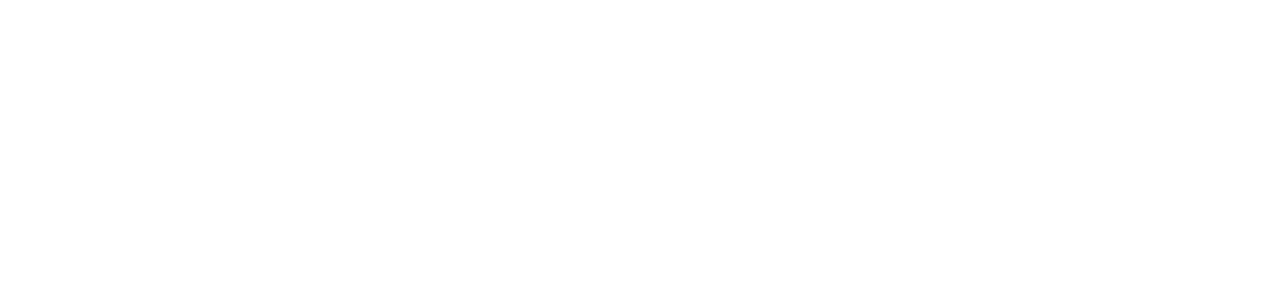
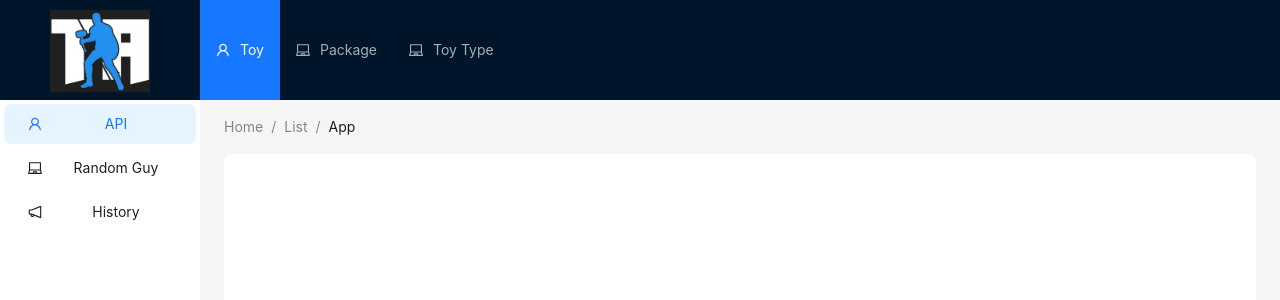
Before and after one commit to Lightarasohn/ToyzAssemble-Admin, a React (Vite) app in the folder UI/: page / in a window 1280 px wide. Shown: the top 300 px of the page. Built offline with nearby package versions, Linux system fonts and the light colour scheme.

Commit message:
Layout Example

```diff
--- a/UI/src/App.css
+++ b/UI/src/App.css
@@ -1,6 +1,5 @@
 #root {
-  max-width: 1280px;
+  max-width: 9999999px;
   margin: 0 auto;
-  padding: 2rem;
   text-align: center;
 }
--- a/UI/src/App.jsx
+++ b/UI/src/App.jsx
@@ -1,11 +1,108 @@
-import './App.css'
+import './App.css';
+import { LaptopOutlined, NotificationOutlined, UserOutlined } from '@ant-design/icons';
+import { Layout, theme } from 'antd';
+import LayoutContent from './components/Layout/LayoutContent';
+import toyzAssembleLogo from './assets/ToyzAssembleLogo.png';
+import LayoutHeader from './components/Layout/LayoutHeader';
+import LayoutSider from './components/Layout/LayoutSider';
+import LayoutBreadcrumb from './components/Layout/LayoutBreadcrumb';
+import { useEffect, useState, useCallback } from 'react';
 
 function App() {
+  const [selectedHeader, setSelectedHeader] = useState("Toy");
+  const [selectedSider, setSelectedSider] = useState("API");
+  const [itemsHeader, setItemsHeader] = useState([]);
+  const [content, setContent] = useState("welcome");
+
+  const itemsSider = [
+    { key: 'API', label: 'API', icon: <UserOutlined /> },
+    { key: 'RandomGuy', label: 'Random Guy', icon: <LaptopOutlined /> },
+    { key: 'History', label: 'History', icon: <NotificationOutlined /> },
+  ];
+
+  const SetHeaderItems = useCallback(() => {
+    switch (selectedSider) {
+      case "API":
+        setItemsHeader([
+          { label: 'Toy', key: 'Toy', icon: <UserOutlined /> },
+          { label: 'Package', key: 'Package', icon: <LaptopOutlined /> },
+          { label: 'Toy Type', key: 'Toy Type', icon: <LaptopOutlined /> }
+        ]);
+        break;
+      default:
+        setItemsHeader([]);
+        break;
+    }
+  }, [selectedSider]);
+
+  const SetMainContent = () => {
+    if(selectedSider == "API"){
+      switch(selectedHeader){
+        case "Toy":
+
+          break;
+        case "Package":
+          break;
+        case "Toy Type":
+          break;
+        default:
+          break;
+      }
+    }
+    /*else if(selectedSider == "RandomGuy"){
+
+    }
+    else{
+
+    }*/
+  }
+
+  useEffect(() => {
+    console.log(selectedHeader);
+  }, [selectedHeader]);
+
+  useEffect(() => {
+    console.log(selectedSider);
+  }, [selectedSider]);
+
+  useEffect(() => {
+    SetHeaderItems();
+  }, [SetHeaderItems]);
+
+  const colorBgContainer = theme.useToken().token.colorBgContainer;
+  const borderRadiusLG = theme.useToken().token.borderRadiusLG;
+
   return (
-    <>
-
-    </>
-  )
+    <Layout style={{
+      minHeight: '100vh',
+      minWidth: '100vw',
+      width: '100%',
+      height: '100%',
+      display: 'flex',
+      flexDirection: 'column',
+      justifyContent: 'space-between'
+    }}>
+      <LayoutHeader
+      itemsHeader={itemsHeader}
+      toyzAssembleLogo={toyzAssembleLogo}
+      setselectedHeader={setSelectedHeader}
+      setContent={setContent} />
+      <Layout style={{ flex: 1, display: 'flex', flexDirection: 'row' }}>
+        <LayoutSider
+          itemsSider={itemsSider}
+          colorBgContainer={colorBgContainer}
+          setSelectedSider={setSelectedSider}
+        />
+        <Layout style={{ padding: '0 24px 24px' }}>
+          <LayoutBreadcrumb />
+          <LayoutContent
+            colorBgContainer={colorBgContainer}
+            borderRadiusLG={borderRadiusLG}
+          />
+        </Layout>
+      </Layout>
+    </Layout>
+  );
 }
 
-export default App
+export default App;
--- /dev/null
+++ b/UI/src/components/Layout/LayoutBreadcrumb.jsx
@@ -0,0 +1,13 @@
+import { Breadcrumb } from "antd";
+import "./LayoutBreadcrumb.css";
+
+const LayoutBreadcrumb = () => {
+    return (
+        <Breadcrumb
+            items={[{ title: 'Home' }, { title: 'List' }, { title: 'App' }]}
+            style={{ margin: '16px 0' }}
+          />
+    )
+}
+
+export default LayoutBreadcrumb;
--- /dev/null
+++ b/UI/src/components/Layout/LayoutContent.jsx
@@ -0,0 +1,46 @@
+import { Content } from "antd/es/layout/layout";
+import "./LayoutContent.css";
+import { List } from "antd";
+
+const LayoutContent = ({colorBgContainer, borderRadiusLG, content}) => {
+
+
+  const toys = [
+    {
+      id: 12,
+      name: "Classic Guy",
+      price: 23.12
+    },
+    {
+      id: 11,
+      name: "Spider Guy",
+      price: 40.54
+    }
+  ]
+
+  const setMainContent = () => {
+    switch(content){
+      case "API/Toy":
+        return(
+          <List
+          dataSource={toys}></List>
+        )
+    }
+  }
+
+    return (
+        <Content
+            style={{
+              padding: 24,
+              margin: 0,
+              minHeight: 280,
+              background: colorBgContainer,
+              borderRadius: borderRadiusLG,
+            }}
+          >
+            {() => (setMainContent())}
+          </Content>
+    );
+}
+
+export default LayoutContent;
--- /dev/null
+++ b/UI/src/components/Layout/LayoutHeader.css
@@ -0,0 +1,11 @@
+.demo-logo {
+    width: 80px;
+    height: 100px;
+    display: flex;
+    align-items: center;
+}
+.demo-logo img {
+    height: 100px;
+    width: auto;
+    display: block;
+}
--- /dev/null
+++ b/UI/src/components/Layout/LayoutHeader.jsx
@@ -0,0 +1,34 @@
+import { Header } from "antd/es/layout/layout";
+import "./LayoutHeader.css";
+import { Menu } from "antd";
+
+const LayoutHeader = ({ itemsHeader, toyzAssembleLogo, setselectedHeader, setContent }) => {
+   return (
+        <Header
+            style={{
+                display: 'flex',
+                justifyContent: "space-between",
+                alignItems: 'center',
+                height: 100, // Header yüksekliğini resme göre ayarlayın
+                lineHeight: '100px', // Menü dikey ortalama için
+            }}
+        >
+            <div className="demo-logo" >
+                <img
+                src={toyzAssembleLogo}
+                alt="Toyz Assemble Logo"
+                onClick={() => setContent("welcome")} />
+            </div>
+            <Menu
+                theme="dark"
+                mode="horizontal"
+                defaultSelectedKeys={['Toy']}
+                items={itemsHeader}
+                style={{flex: 1, marginLeft: "70px"}}
+                onSelect={(selected) => setselectedHeader(selected.key)}
+            />
+        </Header>
+    );
+}
+
+export default LayoutHeader;
--- /dev/null
+++ b/UI/src/components/Layout/LayoutSider.jsx
@@ -0,0 +1,20 @@
+import Sider from "antd/es/layout/Sider";
+import "./LayoutSider.css"
+import { Menu } from "antd";
+
+const LayoutSider = ({ itemsSider, colorBgContainer, setSelectedSider}) => {
+    return (
+        <Sider style={{ display: 'flex', background: colorBgContainer }}>
+          <Menu
+            mode="inline"
+            defaultSelectedKeys={['API']}
+            defaultOpenKeys={['sub1']}
+            style={{ height: '100%', borderRight: 0, width: "200px" }}
+            items={itemsSider}
+            onSelect={(item) => setSelectedSider(item.key)}
+          />
+        </Sider>
+    );
+}
+
+export default LayoutSider;
```
Also changed, not shown: UI/src/assets/ToyzAssembleLogo.png (added), UI/src/components/Layout/LayoutBreadcrumb.css (added), UI/src/components/Layout/LayoutContent.css (added), UI/src/components/Layout/LayoutSider.css (added), 1 other file (tests, documents, lock files or other folders).
